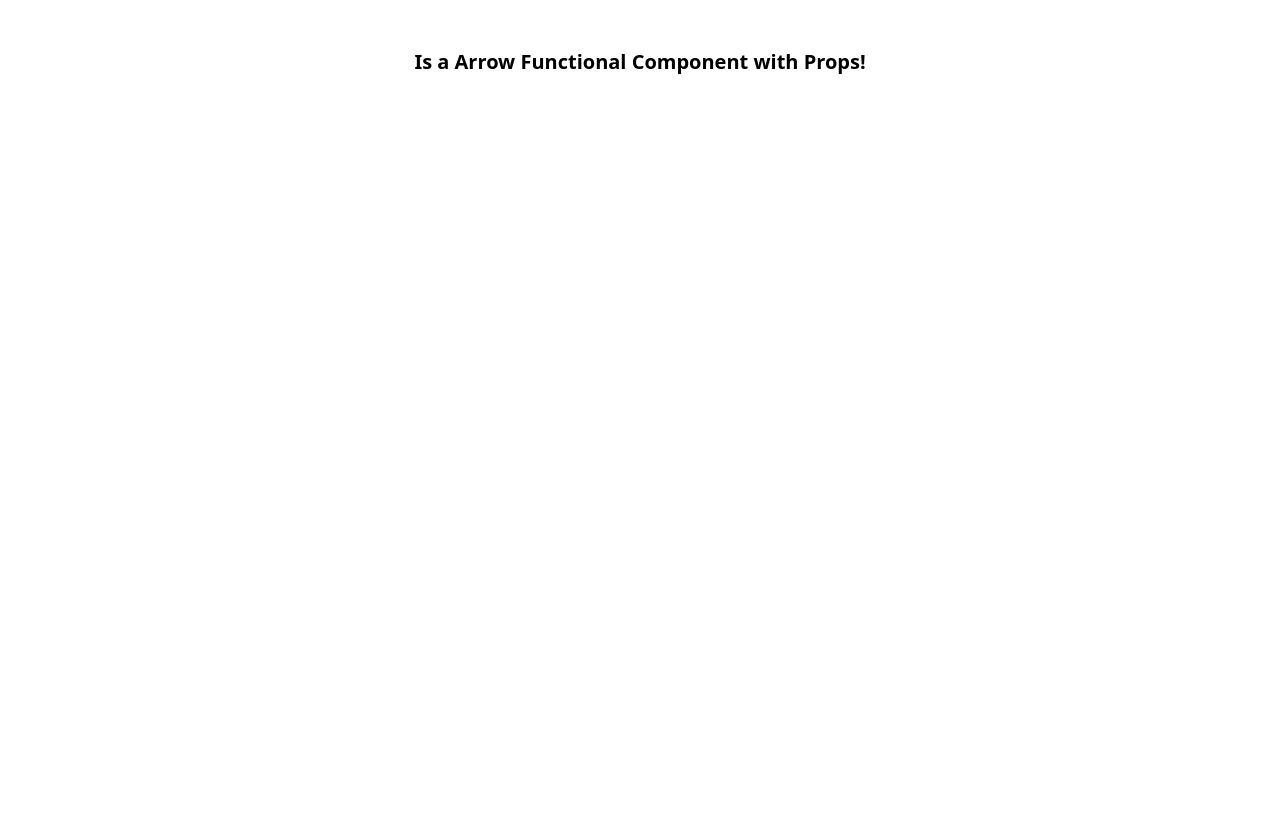
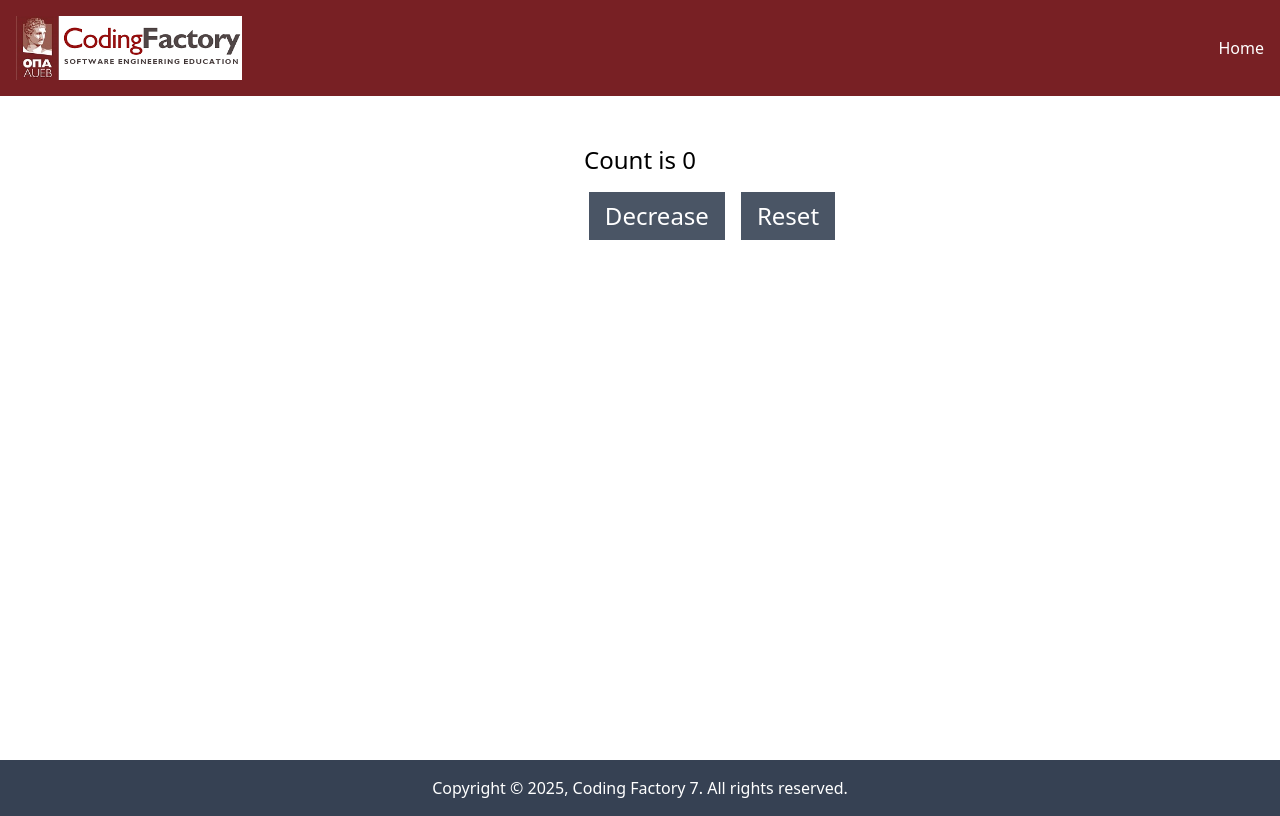
Before and after one commit to ariadiam/cf7-react-intro, a React (Vite) app: page / in a window 1280 px wide. Built offline with nearby package versions, Linux system fonts and the light colour scheme.

Commit message:
feat: new components added

```diff
--- a/src/App.tsx
+++ b/src/App.tsx
@@ -1,19 +1,35 @@
-
 // import ClassComponent from "./components/ClassComponent.tsx";
 // import FunctionalComponent from "./components/FunctionalComponent.tsx";
 // import ArrowFunctionalComponent from "./components/ArrowFunctionalComponent.tsx";
-import ArrowFunctionalComponentWithProps from "./components/ArrowFunctionalComponentWithProps.tsx";
+// import ArrowFunctionalComponentWithProps from "./components/ArrowFunctionalComponentWithProps.tsx";
+// import ArrowFunctionalComponentWithPropsType from "./components/ArrowFunctionalComponentWithPropsType.tsx";
+import Layout from "./components/Layout.tsx";
+// import ClassComponentWithState from "./components/ClassComponentWithState.tsx";
+// import FunctionalComponentWithState from "./components/FunctionalComponentWithState.tsx";
+import Counter from "./components/Counter.tsx";
 
 function App() {
 
-  return (
-    <>
-       {/*<ClassComponent/>*/}
-       {/* <FunctionalComponent/>*/}
-       {/* <ArrowFunctionalComponent/>*/}
-        <ArrowFunctionalComponentWithProps title="Is a Arrow Functional Component with Props!"/>
-    </>
-  )
+    return (
+        <>
+            <Layout>
+                {/*<ClassComponent/>*/}
+                {/*<FunctionalComponent/>*/}
+                {/*<ArrowFunctionalComponent/>*/}
+                {/*<ArrowFunctionalComponentWithProps title="Is a Arrow Functional Component with Props!"/>*/}
+                {/*<ArrowFunctionalComponentWithPropsType*/}
+                {/*  title="Is an Arrow Functional Component with Props!"*/}
+                {/*  description="this is a description"*/}
+                {/*/>*/}
+
+                {/*<ClassComponentWithState/>*/}
+                {/*<FunctionalComponentWithState/>*/}
+                <Counter/>
+
+
+            </Layout>
+        </>
+    )
 }
 
 export default App
--- /dev/null
+++ b/src/components/ClassComponentWithState.tsx
@@ -0,0 +1,46 @@
+import { Component } from "react";
+
+type State = {
+    count: number;
+}
+
+class ClassComponentWithState extends Component<object, State> {
+    constructor(props: object) {
+        super(props);
+        this.state = { count: 0 };
+    }
+
+    increase = () => {
+        this.setState({count: this.state.count + 1})
+    }
+
+    reset = () => {
+        this.setState({count: 0})
+    }
+
+    render() {
+        return(
+            <>
+                <div className="space-y-4 pt-12">
+                    <h1 className="text-center">Count is {this.state.count}</h1>
+                    <div className="text-center space-x-4">
+                        <button
+                            className="bg-black text-white py-2 px-4"
+                            onClick={this.increase}
+                        >
+                            Increase
+                        </button>
+                        <button
+                            className="bg-red-400 text-white py-2 px-4"
+                            onClick={this.reset}
+                        >
+                            Reset
+                        </button>
+                    </div>
+                </div>
+            </>
+        )
+    }
+}
+
+export default ClassComponentWithState;
--- /dev/null
+++ b/src/components/CodingFactoryLogo.tsx
@@ -0,0 +1,13 @@
+const CodingFactoryLogo = () => {
+    return (
+        <>
+            <img
+                className="my-4 h-16"
+                src="/logo.png"
+                alt="CF7"
+            />
+        </>
+    )
+}
+
+export default CodingFactoryLogo;
--- /dev/null
+++ b/src/components/Counter.tsx
@@ -0,0 +1,35 @@
+import { useState } from "react";
+import CounterButton from "./CounterButton.tsx";
+
+const Counter = ( ) => {
+    const [count,setCount] = useState(0);
+
+    const increaseCount = () => {
+        setCount(count + 1)
+    }
+
+    const decreaseCount = () => {
+        if (count > 0) {
+            setCount(count - 1)
+        }
+    }
+
+    const resetCount = () => {
+        setCount(0)
+    }
+
+    return (
+        <>
+            <div className="space-y-4 text-2xl pt-12">
+                <h1 className="text-center">Count is {count}</h1>
+                <div className="text-center space-x-4">
+                    <CounterButton onClick={increaseCount} label="Increase" />
+                    <CounterButton onClick={decreaseCount} disabled={count === 0} label="Decrease" />
+                    <CounterButton onClick={resetCount} disabled={count === 0} label="Reset" addClass="bg-cf-dark-red"/>
+                </div>
+            </div>
+        </>
+    )
+}
+
+export default Counter;
--- /dev/null
+++ b/src/components/CounterButton.tsx
@@ -0,0 +1,22 @@
+type ButtonProps = {
+    onClick: () => void;
+    disabled?: boolean;
+    label: string;
+    addClass?: string;
+}
+
+const CounterButton = ({onClick, disabled = false, label, addClass = "bg-cf-dark-gray"}: ButtonProps) => {
+    return (
+        <>
+            <button
+                className={"disabled:bg-gray-600 text-white py-2 px-4 " + addClass}
+                onClick={onClick}
+                disabled={disabled}
+            >
+                {label}
+            </button>
+        </>
+    )
+}
+
+export default CounterButton;
--- /dev/null
+++ b/src/components/Footer.tsx
@@ -0,0 +1,15 @@
+const Footer = () => {
+    const currentYear: number = new Date().getFullYear();
+
+    return (
+        <>
+            <footer className="bg-gray-700">
+                <div className="text-white text-center py-4">
+                    Copyright © {currentYear}, Coding Factory 7. All rights reserved.
+                </div>
+            </footer>
+        </>
+    )
+}
+
+export default Footer;
--- /dev/null
+++ b/src/components/FunctionalComponentWithState.tsx
@@ -0,0 +1,37 @@
+import { useState } from "react";
+
+const FunctionalComponentWithState = ( ) => {
+    const [count,setCount] = useState(0);
+
+    const increaseCount = () => {
+        setCount(count + 1)
+    }
+
+    const resetCount = () => {
+        setCount(0)
+    }
+
+    return (
+        <>
+            <div className="space-y-4 pt-12">
+                <h1 className="text-center">Count is {count}</h1>
+                <div className="text-center space-x-4">
+                    <button
+                        className="bg-black text-white py-2 px-4"
+                        onClick={increaseCount}
+                    >
+                        Increase
+                    </button>
+                    <button
+                        className="bg-red-400 text-white py-2 px-4"
+                        onClick={resetCount}
+                    >
+                        Reset
+                    </button>
+                </div>
+            </div>
+        </>
+    )
+}
+
+export default FunctionalComponentWithState;
--- /dev/null
+++ b/src/components/Header.tsx
@@ -0,0 +1,15 @@
+import CodingFactoryLogo from "./CodingFactoryLogo.tsx";
+
+const Header = () => {
+    return (
+        <>
+            <header className="bg-[#782024] fixed w-full">
+                <div className="container mx-auto px-4 flex items-center justify-between">
+                    <CodingFactoryLogo />
+                    <a className="text-white hover:underline hover:underline-offset-4" href="/">Home</a>
+                </div>
+            </header>
+        </>
+    )
+}
+export default Header;
--- /dev/null
+++ b/src/components/Layout.tsx
@@ -0,0 +1,21 @@
+import React from "react";
+import Header from "./Header.tsx";
+import Footer from "./Footer.tsx";
+
+interface LayoutProps{
+    children: React.ReactNode;
+}
+
+const Layout = ({children}:LayoutProps) => {
+    return (
+        <>
+            <Header/>
+            <div className="container mx-auto min-h-[95vh] pt-24">
+                {children}
+            </div>
+            <Footer/>
+        </>
+    )
+}
+
+export default Layout;
```
Also changed, not shown: public/logo.png (added), src/components/ArrowFunctionalComponentWithPropsType.tsx (renamed from src/components/ArrowFunctionComponentWithPropsType.tsx).
